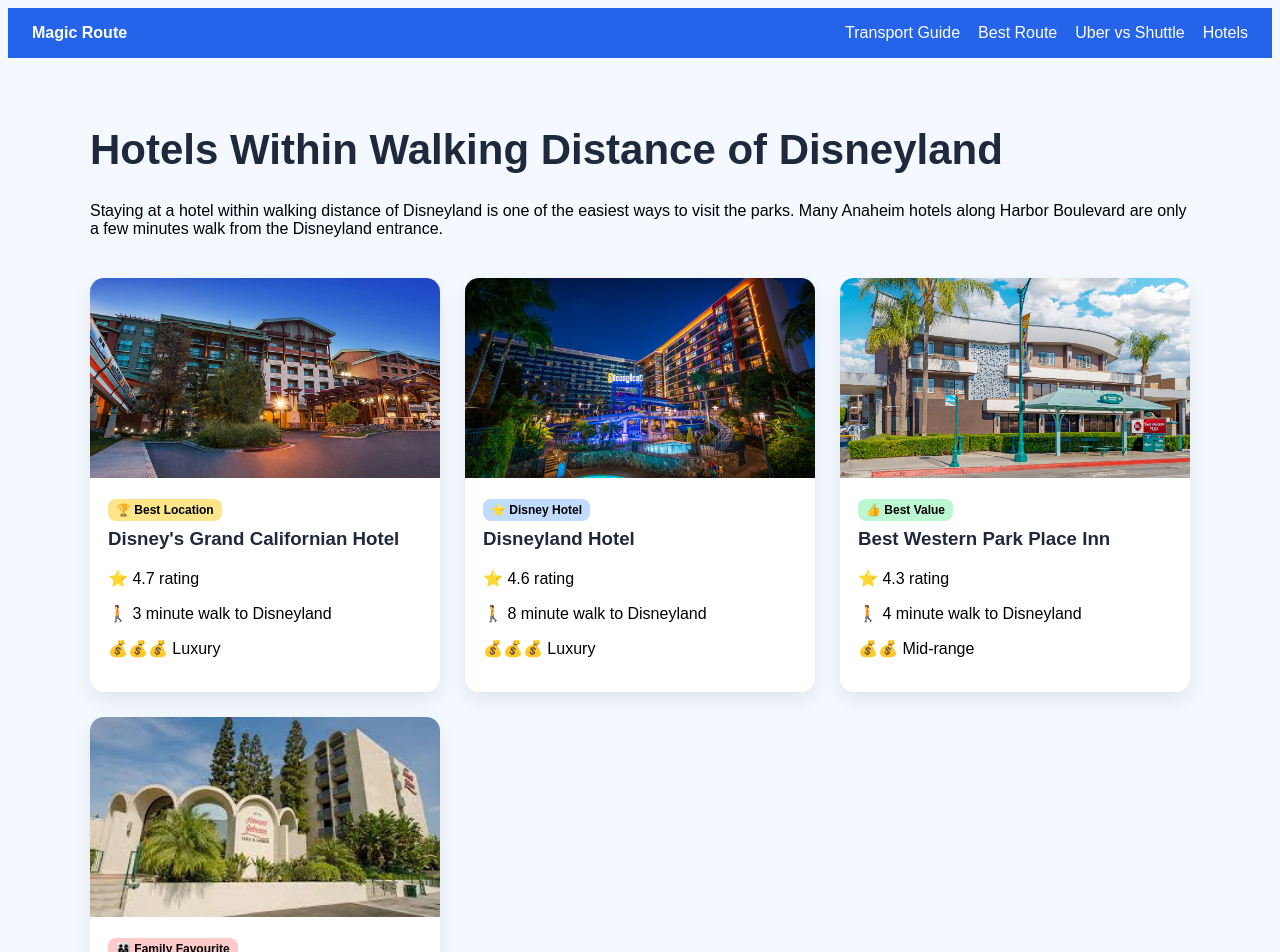
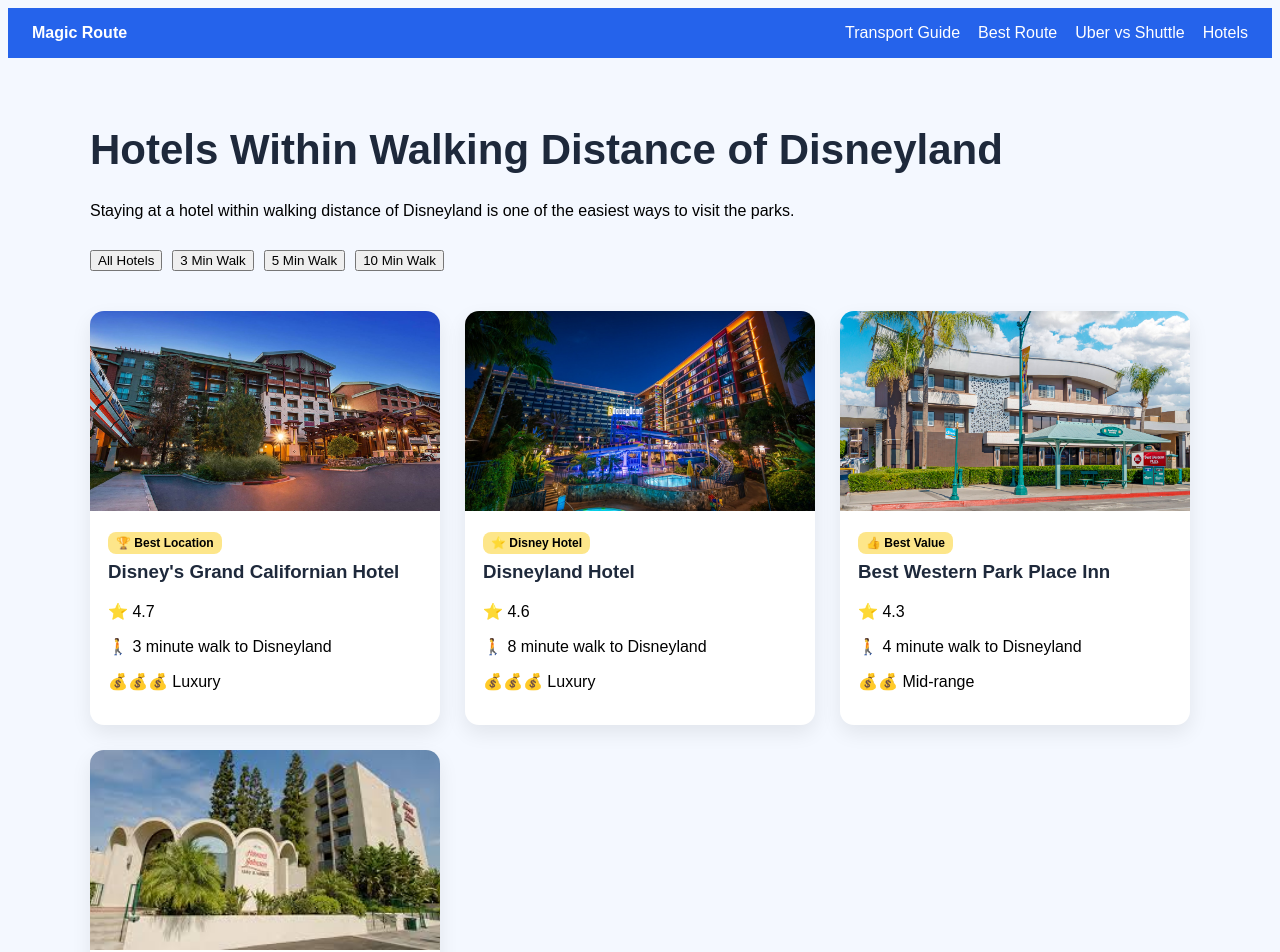
Before and after one commit to Parkbase/magic-route, a Next.js app: page /hotels-near-disneyland in a window 1280 px wide. Shown: the top 952 px of the page. Built offline with nearby package versions, Linux system fonts and the light colour scheme.

Commit message:
Added hotel distance filter

```diff
--- a/app/hotels-near-disneyland/page.tsx
+++ b/app/hotels-near-disneyland/page.tsx
@@ -1,7 +1,56 @@
+"use client";
+
+import { useState } from "react";
 import Image from "next/image";
 
 export default function Hotels() {
+
+  const [filter,setFilter] = useState("all");
+
+  const hotels = [
+    {
+      name:"Disney's Grand Californian Hotel",
+      image:"/images/hotels/grand-californian.jpg",
+      walk:3,
+      rating:"⭐ 4.7",
+      price:"💰💰💰 Luxury",
+      badge:"🏆 Best Location"
+    },
+    {
+      name:"Disneyland Hotel",
+      image:"/images/hotels/disneyland-hotel.jpg",
+      walk:8,
+      rating:"⭐ 4.6",
+      price:"💰💰💰 Luxury",
+      badge:"⭐ Disney Hotel"
+    },
+    {
+      name:"Best Western Park Place Inn",
+      image:"/images/hotels/park-place-inn.jpg",
+      walk:4,
+      rating:"⭐ 4.3",
+      price:"💰💰 Mid-range",
+      badge:"👍 Best Value"
+    },
+    {
+      name:"Howard Johnson Anaheim",
+      image:"/images/hotels/howard-johnson.jpg",
+      walk:7,
+      rating:"⭐ 4.4",
+      price:"💰 Budget",
+      badge:"👨‍👩‍👧 Family Favourite"
+    }
+  ];
+
+  const filteredHotels = hotels.filter(hotel => {
+    if(filter==="all") return true;
+    if(filter==="3") return hotel.walk<=3;
+    if(filter==="5") return hotel.walk<=5;
+    if(filter==="10") return hotel.walk<=10;
+  });
+
   return (
+
     <div>
 
       <h1 style={{fontSize:"42px"}}>
@@ -10,11 +59,31 @@
 
       <p style={{marginTop:"10px"}}>
         Staying at a hotel within walking distance of Disneyland is one of
-        the easiest ways to visit the parks. Many Anaheim hotels along
-        Harbor Boulevard are only a few minutes walk from the
-        Disneyland entrance.
+        the easiest ways to visit the parks.
       </p>
 
+
+      {/* FILTER BAR */}
+
+      <div style={{
+        marginTop:"30px",
+        display:"flex",
+        gap:"10px",
+        flexWrap:"wrap"
+      }}>
+
+        <button onClick={()=>setFilter("all")}>All Hotels</button>
+
+        <button onClick={()=>setFilter("3")}>3 Min Walk</button>
+
+        <button onClick={()=>setFilter("5")}>5 Min Walk</button>
+
+        <button onClick={()=>setFilter("10")}>10 Min Walk</button>
+
+      </div>
+
+
+      {/* HOTEL GRID */}
 
       <div
         style={{
@@ -25,9 +94,9 @@
         }}
       >
 
-        {/* Grand Californian */}
+        {filteredHotels.map((hotel,index)=>(
 
-        <div style={{
+          <div key={index} style={{
             background:"white",
             borderRadius:"14px",
             overflow:"hidden",
@@ -35,10 +104,10 @@
           }}>
 
             <Image
-            src="/images/hotels/grand-californian.jpg"
+              src={hotel.image}
               width={400}
               height={260}
-            alt="Disney Grand Californian Hotel"
+              alt={hotel.name}
               style={{width:"100%",height:"200px",objectFit:"cover"}}
             />
 
@@ -51,157 +120,28 @@
                 fontSize:"12px",
                 fontWeight:"bold"
               }}>
-              🏆 Best Location
+                {hotel.badge}
               </span>
 
               <h3 style={{marginTop:"10px"}}>
-              Disney's Grand Californian Hotel
+                {hotel.name}
               </h3>
 
-            <p>⭐ 4.7 rating</p>
+              <p>{hotel.rating}</p>
 
-            <p>🚶 3 minute walk to Disneyland</p>
+              <p>🚶 {hotel.walk} minute walk to Disneyland</p>
 
-            <p>💰💰💰 Luxury</p>
+              <p>{hotel.price}</p>
 
             </div>
 
           </div>
 
-
-        {/* Disneyland Hotel */}
-
-        <div style={{
-          background:"white",
-          borderRadius:"14px",
-          overflow:"hidden",
-          boxShadow:"0 8px 20px rgba(0,0,0,0.08)"
-        }}>
-
-          <Image
-            src="/images/hotels/disneyland-hotel.jpg"
-            width={400}
-            height={260}
-            alt="Disneyland Hotel"
-            style={{width:"100%",height:"200px",objectFit:"cover"}}
-          />
-
-          <div style={{padding:"18px"}}>
-
-            <span style={{
-              background:"#bfdbfe",
-              padding:"4px 8px",
-              borderRadius:"8px",
-              fontSize:"12px",
-              fontWeight:"bold"
-            }}>
-              ⭐ Disney Hotel
-            </span>
-
-            <h3 style={{marginTop:"10px"}}>
-              Disneyland Hotel
-            </h3>
-
-            <p>⭐ 4.6 rating</p>
-
-            <p>🚶 8 minute walk to Disneyland</p>
-
-            <p>💰💰💰 Luxury</p>
+        ))}
 
       </div>
 
     </div>
 
-
-        {/* Park Place Inn */}
-
-        <div style={{
-          background:"white",
-          borderRadius:"14px",
-          overflow:"hidden",
-          boxShadow:"0 8px 20px rgba(0,0,0,0.08)"
-        }}>
-
-          <Image
-            src="/images/hotels/park-place-inn.jpg"
-            width={400}
-            height={260}
-            alt="Best Western Park Place Inn"
-            style={{width:"100%",height:"200px",objectFit:"cover"}}
-          />
-
-          <div style={{padding:"18px"}}>
-
-            <span style={{
-              background:"#bbf7d0",
-              padding:"4px 8px",
-              borderRadius:"8px",
-              fontSize:"12px",
-              fontWeight:"bold"
-            }}>
-              👍 Best Value
-            </span>
-
-            <h3 style={{marginTop:"10px"}}>
-              Best Western Park Place Inn
-            </h3>
-
-            <p>⭐ 4.3 rating</p>
-
-            <p>🚶 4 minute walk to Disneyland</p>
-
-            <p>💰💰 Mid-range</p>
-
-          </div>
-
-        </div>
-
-
-        {/* Howard Johnson */}
-
-        <div style={{
-          background:"white",
-          borderRadius:"14px",
-          overflow:"hidden",
-          boxShadow:"0 8px 20px rgba(0,0,0,0.08)"
-        }}>
-
-          <Image
-            src="/images/hotels/howard-johnson.jpg"
-            width={400}
-            height={260}
-            alt="Howard Johnson Anaheim"
-            style={{width:"100%",height:"200px",objectFit:"cover"}}
-          />
-
-          <div style={{padding:"18px"}}>
-
-            <span style={{
-              background:"#fecaca",
-              padding:"4px 8px",
-              borderRadius:"8px",
-              fontSize:"12px",
-              fontWeight:"bold"
-            }}>
-              👨‍👩‍👧 Family Favourite
-            </span>
-
-            <h3 style={{marginTop:"10px"}}>
-              Howard Johnson Anaheim
-            </h3>
-
-            <p>⭐ 4.4 rating</p>
-
-            <p>🚶 7 minute walk to Disneyland</p>
-
-            <p>💰 Budget</p>
-
-          </div>
-
-        </div>
-
-      </div>
-
-    </div>
   );
 }
```
Lines whose indentation alone changed are shown as unchanged.
